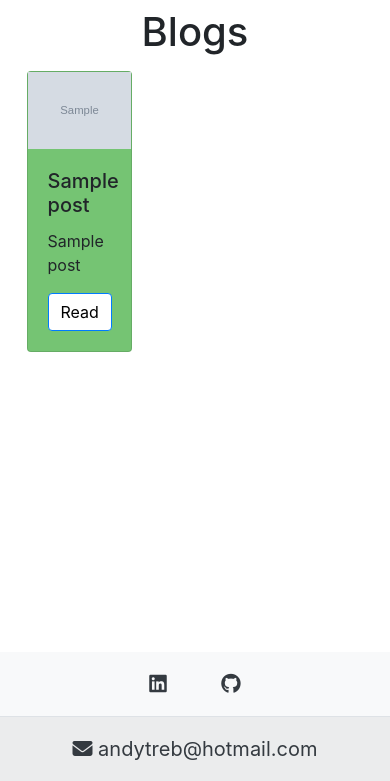
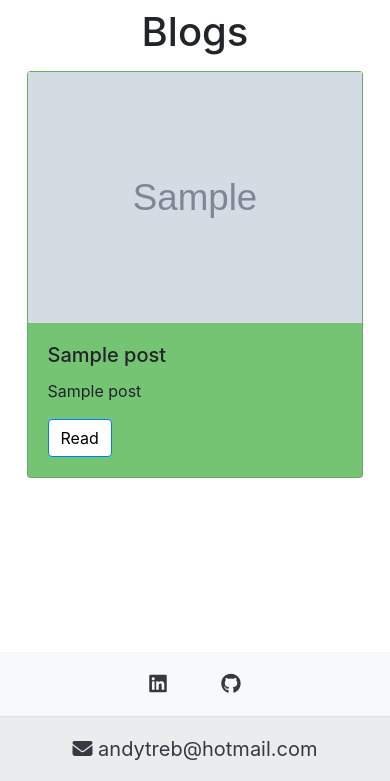
Before and after one commit to andrewtreb/lime_lake_analytics.com, a Flask app: page /blogs in a window 390 px wide. Shown: the part 63-844 px from the top of the page. Run offline with Flask 2, Linux system fonts and the light colour scheme; grey boxes marked "Sample" are stand-in pictures; a database or web service that is not in the repository returns one stand-in record (values such as "Sample title"); some libraries are stand-ins or nearby versions.

Commit message:
Adjusting blog cards for mobile

```diff
--- a/static/style.css
+++ b/static/style.css
@@ -17,17 +17,17 @@
   font-size: 20px;
 }
 
-.card-deck{
+.card-columns{
   padding-left: 5%;
   padding-right: 5%;
   vertical-align: center;
+  padding-bottom: 30%;
 }
 
 .card{
   background-color: #75c473;
   margin: 2%;
-  max-width: 30%;
-  min-width: 30%;
+  min-width: 18rem;
 }
 
 .card-button{
@@ -36,5 +36,9 @@
 }
 
 .card-thumbnail{
-  width: 100%
+  width: 100%;
 }
+
+.border-bottom{
+  height: 20%;
+}
--- a/templates/blogs.html
+++ b/templates/blogs.html
@@ -1,7 +1,7 @@
 {% extends "base.html" %}
 {% block content %}
 <h1 class="content-title">Blogs</h1>
-<div class="card-deck">
+<div class="card-columns">
     {% for row in data %}
     <div class="card"">
         <div class="row no-gutters">
```
Also changed, not shown: 1 other file.
